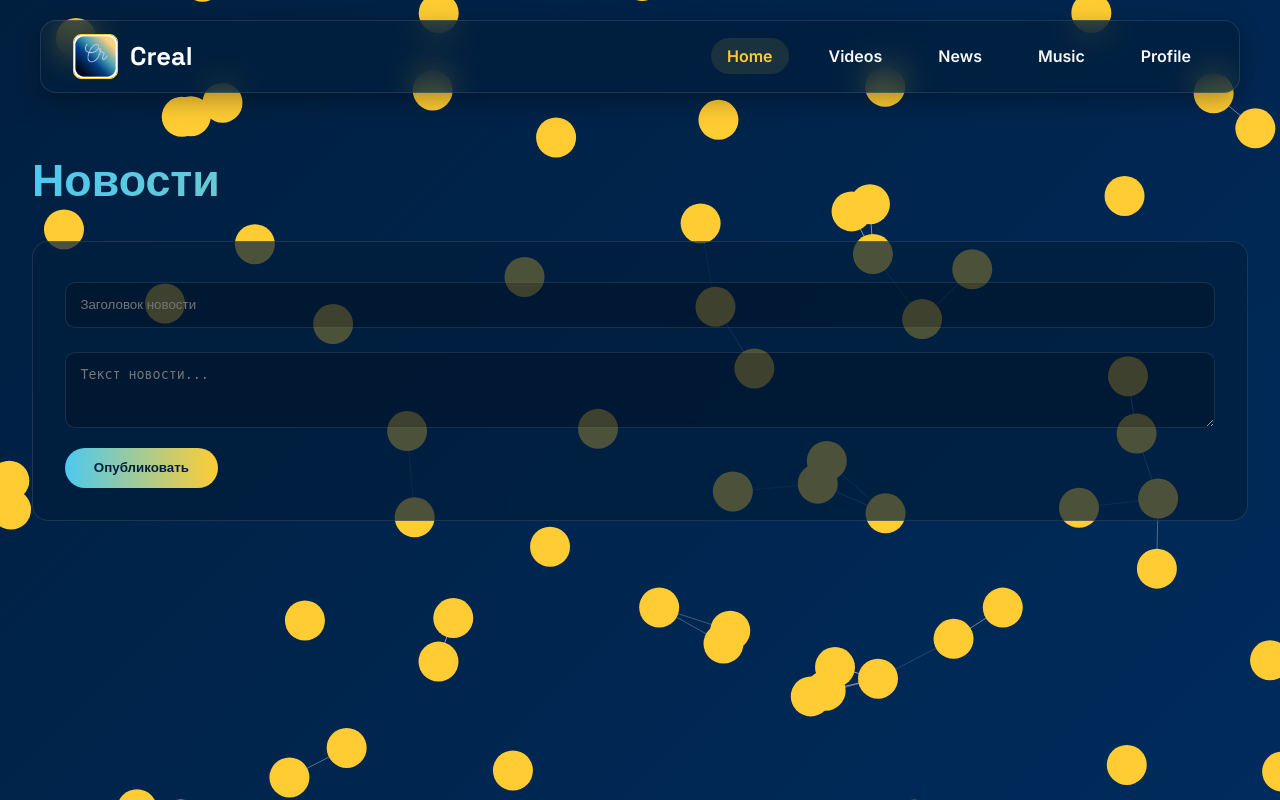
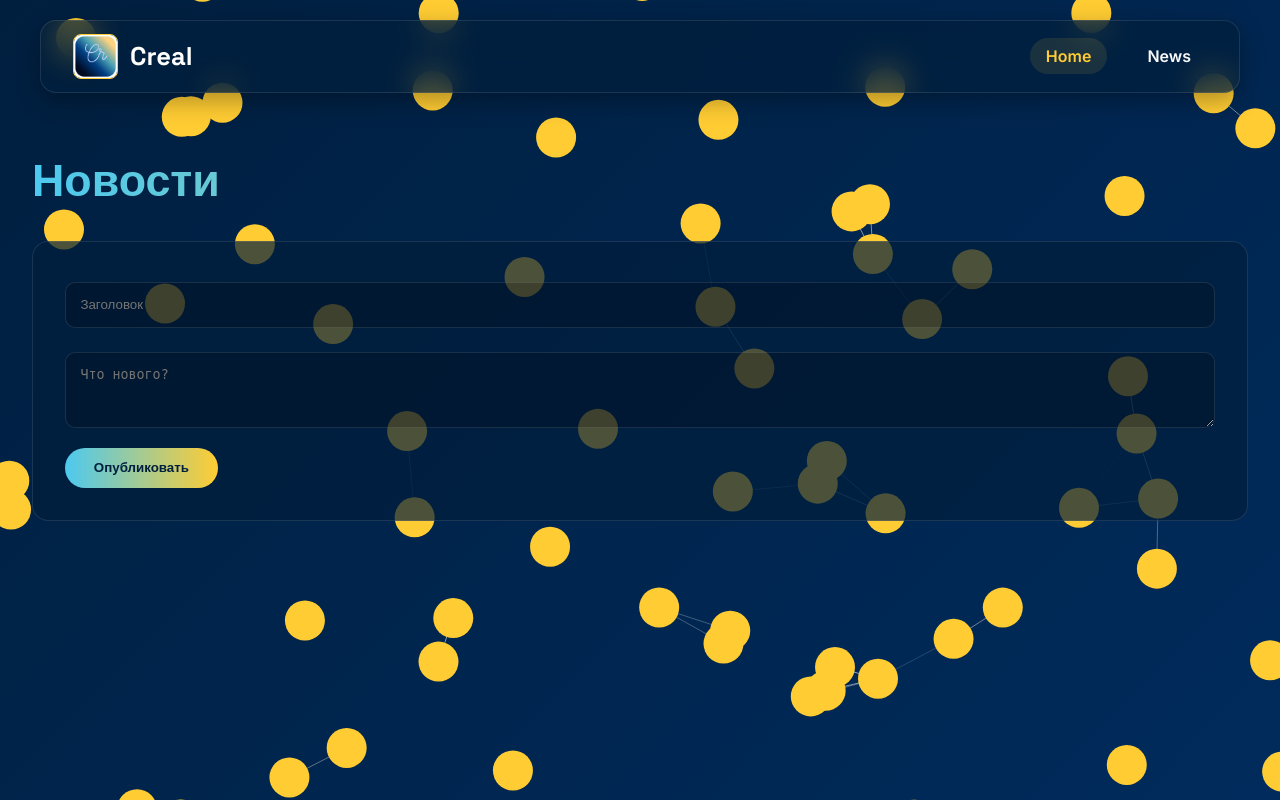
Before and after one commit to twentyeighthgroup-code/creal, a Flask app: page / in a window 1280 px wide, after a click on "News". Run offline with Flask 3, Linux system fonts and the light colour scheme; the visitor is signed in with stand-in values (Sample User, id 1).

Commit message:
Update index.html

```diff
--- a/templates/index.html
+++ b/templates/index.html
@@ -69,10 +69,7 @@
       </a>
       <div class="nav-links" id="navLinks">
         <a href="#" onclick="showSection('home')" class="active">Home</a>
-        <a href="#" onclick="showSection('videos')">Videos</a>
         <a href="#" onclick="showSection('news')">News</a>
-        <a href="#" onclick="showSection('music')">Music</a>
-        <a href="#" onclick="showSection('profile')">Profile</a>
       </div>
     </nav>
 
@@ -82,31 +79,31 @@
         <button class="btn" onclick="showSection('news')">Перейти к новостям</button>
       </section>
 
-      <section id="videos" class="section"><h2 class="section-title">Видео</h2></section>
-
       <section id="news" class="section">
         <h2 class="section-title">Новости</h2>
-        <!-- Форма добавления -->
         <form action="/add_post" method="POST" class="upload-form">
             <input type="hidden" name="category" value="news">
-            <input type="text" name="title" class="form-control" placeholder="Заголовок новости" required>
-            <textarea name="content" class="form-control" placeholder="Текст новости..." rows="3" required></textarea>
+            <input type="text" name="title" class="form-control" placeholder="Заголовок" required>
+            <textarea name="content" class="form-control" placeholder="Что нового?" rows="3" required></textarea>
             <button type="submit" class="btn">Опубликовать</button>
         </form>
-        <!-- Лента постов -->
         <div class="card-grid">
             {% for post in posts %}
               <div class="card">
                 <h3>{{ post.title }}</h3>
-                <p>{{ post.content }}</p>
-                <small style="color:var(--accent-gold); display:block; margin-top:10px;">Автор: {{ post.author }}</small>
+                <p style="margin: 10px 0;">{{ post.content }}</p>
+                <div style="display: flex; justify-content: space-between; align-items: center; margin-top: 15px;">
+                    <small style="color:var(--accent-gold);">{{ post.author }} | {{ post.timestamp.strftime('%d.%m %H:%M') }}</small>
+                    {% if post.author == session.get('username') %}
+                    <form action="/delete_post/{{ post.id }}" method="POST">
+                        <button type="submit" style="background:none; border:none; color:#ff4d4d; cursor:pointer;" title="Удалить"><i class="fas fa-trash"></i></button>
+                    </form>
+                    {% endif %}
+                </div>
               </div>
             {% endfor %}
         </div>
       </section>
-
-      <section id="music" class="section"><h2 class="section-title">Музыка</h2></section>
-      <section id="profile" class="section"><h2 class="section-title">Профиль: {{ session.username }}</h2></section>
     </div>
   </div>
 
```
